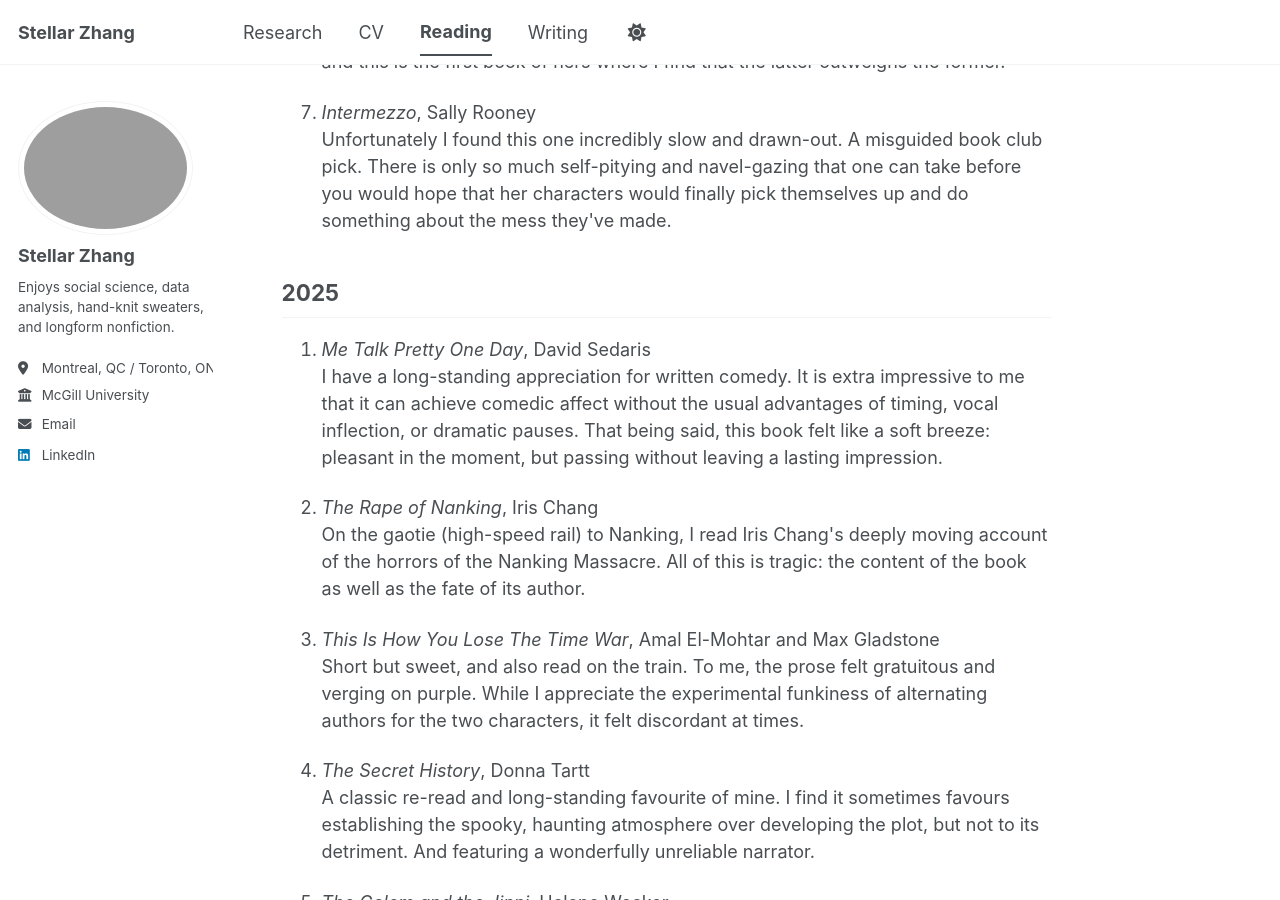
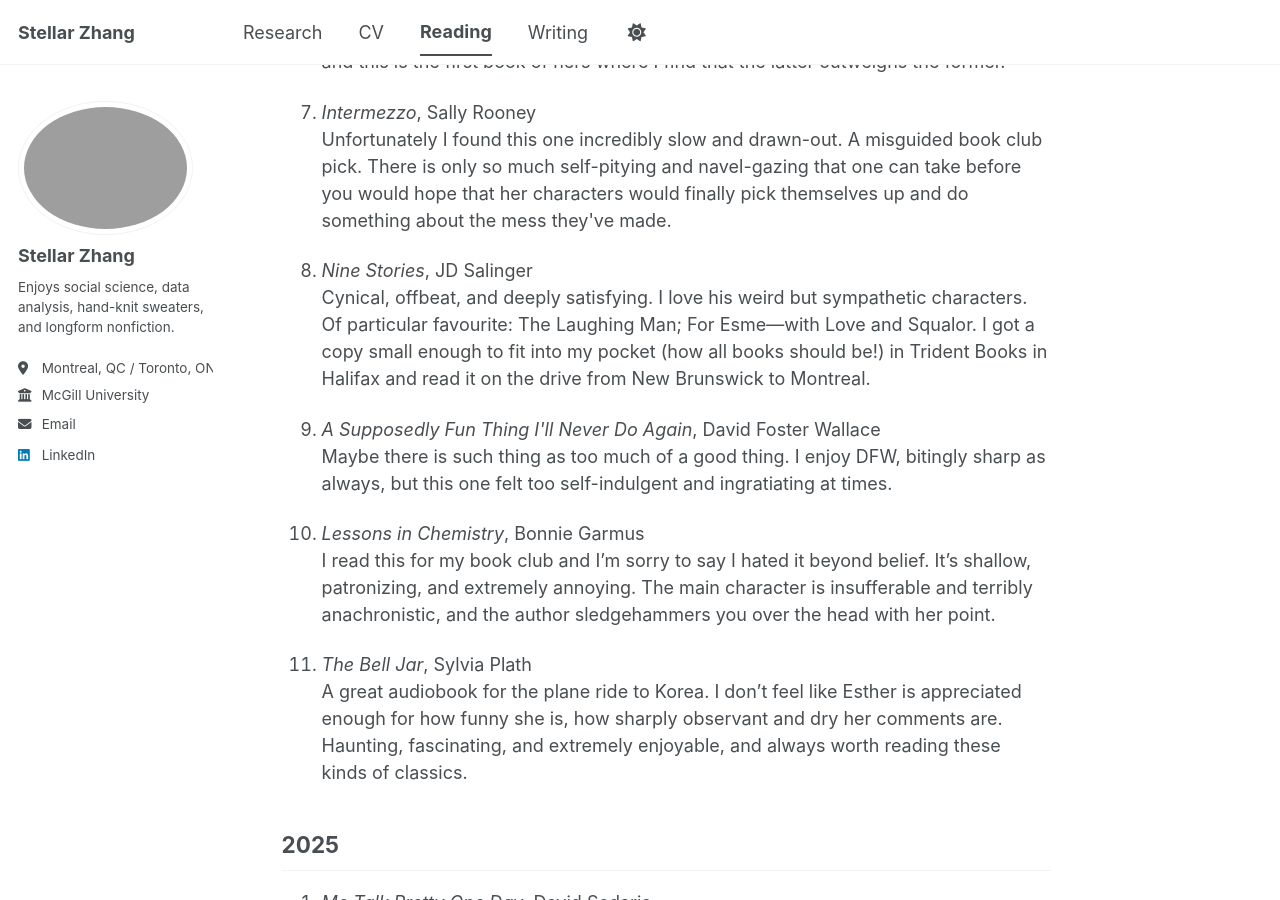
Before and after one commit to stellarxzhang/stellarxzhang.github.io, a Jekyll site: the page built from _pages/reading.md, in a window 1280 px wide and 900 px high, scrolled down 1259 px. Built offline with Jekyll 4.4.1, drawn with Linux system fonts in a browser that asks for light colours; a script bundle is joined from its source files by our own code; library files that are not in the unit come from our copies.

Commit message:
Update books.yml
bell jar, lessons in chemistry, etc.

```diff
--- a/_data/books.yml
+++ b/_data/books.yml
@@ -21,6 +21,18 @@
     - title: "Intermezzo"
       author: "Sally Rooney"
       description: "Unfortunately I found this one incredibly slow and drawn-out. A misguided book club pick. There is only so much self-pitying and navel-gazing that one can take before you would hope that her characters would finally pick themselves up and do something about the mess they've made."
+    - title: "Nine Stories"
+      author: "JD Salinger"
+      description: "Cynical, offbeat, and deeply satisfying. I love his weird but sympathetic characters. Of particular favourite: The Laughing Man; For Esme—with Love and Squalor. I got a copy small enough to fit into my pocket (how all books should be!) in Trident Books in Halifax and read it on the drive from New Brunswick to Montreal."
+    - title: "A Supposedly Fun Thing I'll Never Do Again"
+      author: "David Foster Wallace"
+      description: "Maybe there is such thing as too much of a good thing. I enjoy DFW, bitingly sharp as always, but this one felt too self-indulgent and ingratiating at times."
+    - title: "Lessons in Chemistry"
+      author: "Bonnie Garmus"
+      description: "I read this for my book club and I’m sorry to say I hated it beyond belief. It’s shallow, patronizing, and extremely annoying. The main character is insufferable and terribly anachronistic, and the author sledgehammers you over the head with her point."
+    - title: "The Bell Jar"
+      author: "Sylvia Plath"
+      description: "A great audiobook for the plane ride to Korea. I don’t feel like Esther is appreciated enough for how funny she is, how sharply observant and dry her comments are. Haunting, fascinating, and extremely enjoyable, and always worth reading these kinds of classics."
 
 
 - year: "2025"
```
